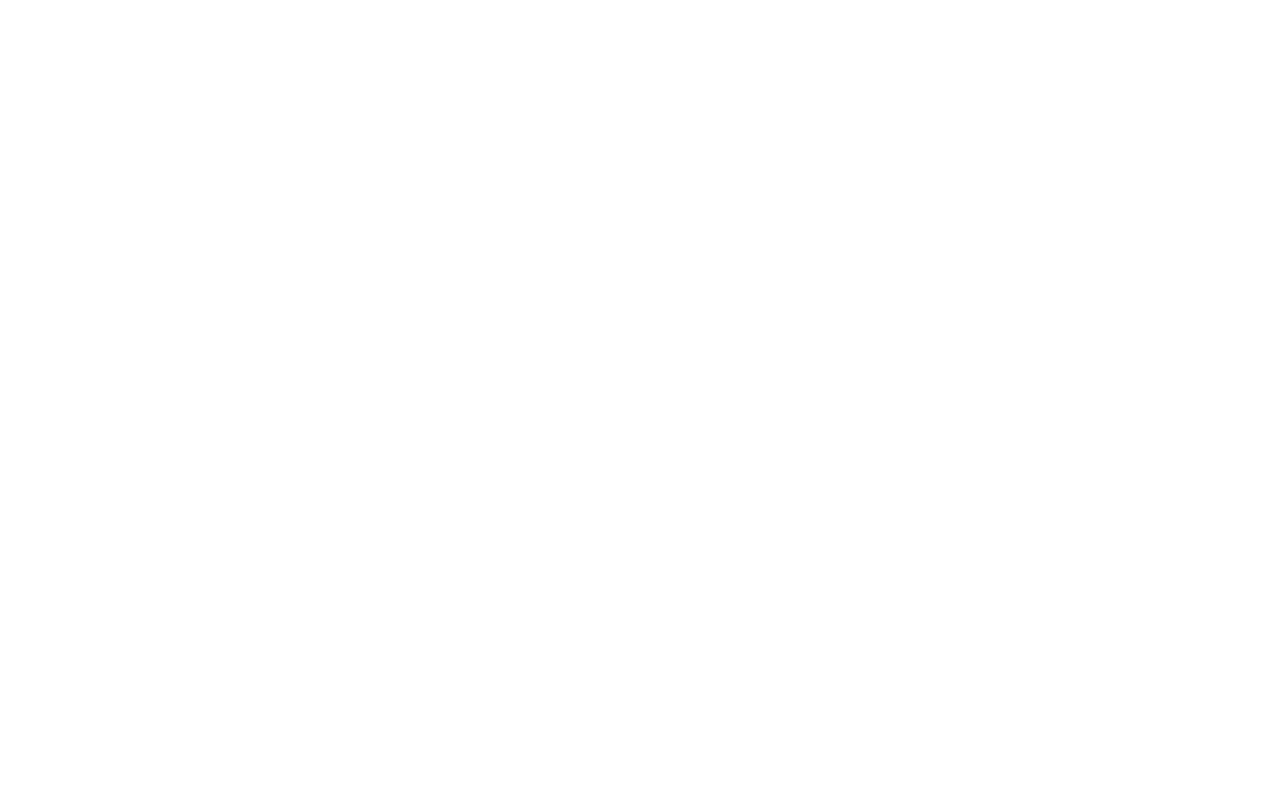
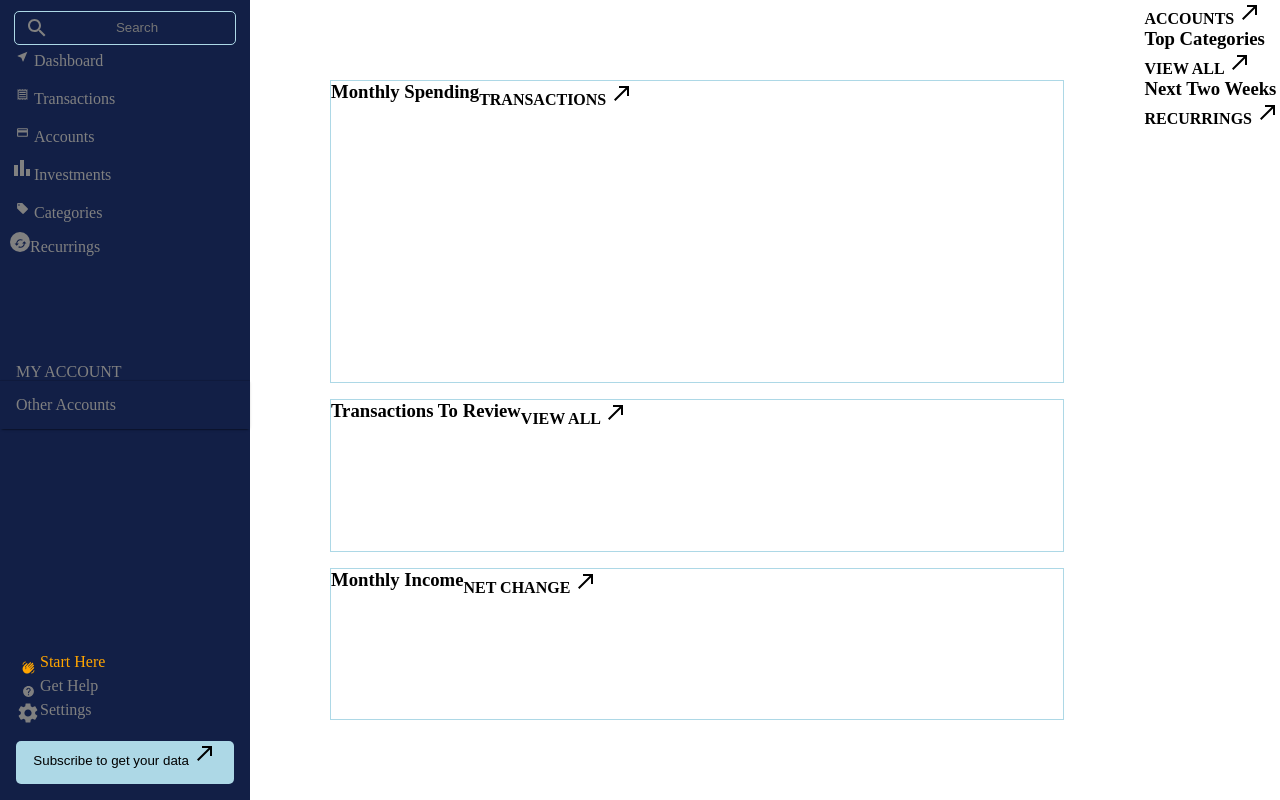
Before and after one commit to user-byte123/copilot, a React app: page /dashboard in a window 1280 px wide. Before the commit this address had no page. Built offline with nearby package versions, Linux system fonts and the light colour scheme.

Commit message:
started dashboard

```diff
--- a/client/App.jsx
+++ b/client/App.jsx
@@ -1,13 +1,15 @@
 import React from 'react';
 import { Routes, Route } from 'react-router-dom';
 import NavBar from './NavBar';
+import Dashboard from './Dashboard';
 
-function app() {
+function App() {
   return (
     <Routes>
       <Route path='/' element={<NavBar/>}/>
+      <Route path='/dashboard' element={<Dashboard/>}/>
     </Routes>
   )
 }
 
-export default app
+export default App;
--- /dev/null
+++ b/client/Dashboard.jsx
@@ -0,0 +1,42 @@
+import React from 'react'
+import NavBar from './NavBar'
+import CallMade from '@mui/icons-material/CallMade'
+import Icon from '@mui/material/Icon'
+import './css/Dashboard.css'
+
+function Dashboard() {
+  return (
+    <div id='dashboardContainer'>
+      <NavBar id='NavBar'/>
+      <div id='dashboardContainer1'>
+        <div id='monthlySpending'>
+          <h3>Monthly Spending</h3>
+          <h4>TRANSACTIONS <Icon><CallMade /></Icon></h4>
+        </div>
+        <div id='transactions'>
+          <h3>Transactions To Review</h3>
+          <h4>VIEW ALL <Icon><CallMade /></Icon></h4>
+        </div>
+        <div id='monthlyIncome'>
+          <h3 >Monthly Income</h3>
+          <h4>NET CHANGE <Icon><CallMade /></Icon></h4>
+        </div>
+      </div>
+      <div id='dashboardContainer2'>
+        <div>
+          <h4>ACCOUNTS <Icon> <CallMade /></Icon></h4>
+        </div>
+        <div>
+          <h3>Top Categories</h3>
+          <h4>VIEW ALL <Icon><CallMade /></Icon></h4>
+        </div>
+        <div>
+          <h3>Next Two Weeks</h3>
+          <h4>RECURRINGS <Icon><CallMade /></Icon></h4>
+        </div>
+      </div>
+    </div>
+  )
+}
+
+export default Dashboard
--- a/client/NavBar.jsx
+++ b/client/NavBar.jsx
@@ -1,6 +1,6 @@
 import React from 'react';
 import Box from '@mui/material/Box';
-import './navBar.css';
+import './css/navBar.css';
 import { Link } from 'react-router-dom';
 import NearMe from '@mui/icons-material/NearMe';
 import Transaction from '@mui/icons-material/ReceiptOutlined'
@@ -8,21 +8,43 @@
 import Accounts from '@mui/icons-material/BarChartOutlined'
 import Categories from '@mui/icons-material/LocalOfferRounded'
 import Recurrings from '@mui/icons-material/CachedOutlined'
+import Search from '@mui/icons-material/Search'
+import Circle from '@mui/icons-material/Circle'
+import WavingHand from '@mui/icons-material/WavingHand'
+import Help from '@mui/icons-material/Help'
+import Settings from '@mui/icons-material/Settings'
+import CallMade from '@mui/icons-material/CallMade'
+import Accordion from '@mui/material/Accordion'
+import AccordionSummary from '@mui/material/AccordionSummary'
+import AccordionDetails from '@mui/material/AccordionDetails'
 import Icon from '@mui/material/Icon';
 
 
 function NavBar() {
   return (
-    <Box style={{width:'250px'}}>
-      <div id='searchBar'><input type="text" placeholder='Search'/></div>
+    <Box id='NavBarBox' style={{width:'250px', height:'100vh', backgroundColor: '#121f46'}}>
+      <div id='searchBar'><div id='searchBarOutline'><Icon><Search style={{color: 'grey'}}/></Icon><input id='searchBarInput' type="text" placeholder='Search'/></div></div>
       <ul id='navBarList'>
-        <li class='navLi'><div><Link class='navLink'><Icon><NearMe style={{fontSize:'small'}}/></Icon>Dashboard</Link></div></li>
-        <li class='navLi'><div><Link class='navLink'><Icon><Transaction style={{fontSize:'small'}}/></Icon>Transactions</Link></div></li>
-        <li class='navLi'><div><Link class='navLink'><Icon><Payment style={{fontSize:'small'}}/></Icon>Accounts</Link></div></li>
-        <li class='navLi'><div><Link class='navLink'><Icon><Accounts/></Icon>Investments</Link></div></li>
-        <li class='navLi'><div><Link class='navLink'><Icon><Categories style={{fontSize:'small'}}/></Icon>Categories</Link></div></li>
-        <li class='navLi'><div><Link class='navLink'><Icon id='RecurringIconBg'><Recurrings style={{fontSize:'small', color: '#121f46'}}/></Icon>Recurrings</Link></div></li>
+        <li className='navLi'><div><Link className='navLink'><Icon><NearMe style={{fontSize:'small'}}/></Icon>Dashboard</Link></div></li>
+        <li className='navLi'><div><Link className='navLink'><Icon><Transaction style={{fontSize:'small'}}/></Icon>Transactions</Link></div></li>
+        <li className='navLi'><div><Link className='navLink'><Icon><Payment style={{fontSize:'small'}}/></Icon>Accounts</Link></div></li>
+        <li className='navLi'><div><Link className='navLink'><Icon><Accounts/></Icon>Investments</Link></div></li>
+        <li className='navLi'><div><Link className='navLink'><Icon><Categories style={{fontSize:'small'}}/></Icon>Categories</Link></div></li>
+        <li className='navLi'><div><Link className='navLink'><Icon id='RecurringIconBg'><Recurrings style={{fontSize:'small', color: '#121f46'}}/></Icon>Recurrings</Link></div></li>
       </ul>
+      <div id='divMyAccount' style={{color: 'grey'}}>
+        <div style={{paddingLeft: '1rem', paddingTop: '1rem'}}>MY ACCOUNT</div>
+        <Accordion id='accordian' style={{color: 'grey'}}>
+          <AccordionSummary style={{backgroundColor: '#121f46'}}>Other Accounts</AccordionSummary>
+          <AccordionDetails><div id='accordianDetailDiv'><Icon><Circle color='green' fontSize='small'/></Icon>Manual Account</div></AccordionDetails>
+        </Accordion>
+      </div>
+      <div className='settingDivContainer'>
+        <div className='settingDiv' style={{color: 'orange'}}><Icon><WavingHand style={{fontSize: 'small'}}/></Icon>Start Here</div>
+        <div className='settingDiv' style={{color: 'grey'}}><Icon><Help style={{fontSize:'small'}}/></Icon>Get Help</div>
+        <div className='settingDiv' style={{color: 'grey'}}><Icon><Settings /></Icon>Settings</div>
+      </div>
+        <button id='subscribeBtn'>Subscribe to get your data <Icon><CallMade /></Icon></button>
     </Box>
   )
 }
--- /dev/null
+++ b/client/css/Dashboard.css
@@ -0,0 +1,34 @@
+* {
+  margin: 0;
+}
+
+#dashboardContainer {
+  display: flex;
+}
+
+#dashboardContainer1 {
+  display: flex;
+  flex-direction: column;
+  padding: 5rem;
+  flex: 2;
+}
+
+#monthlySpending {
+  display: flex;
+  flex: 2;
+  border: 1px solid lightblue;
+  margin-bottom: 1rem;
+}
+
+#transactions {
+  display: flex;
+  flex:1;
+  border: 1px solid lightblue;
+  margin-bottom: 1rem;
+}
+
+#monthlyIncome {
+  display: flex;
+  flex: 1;
+  border: 1px solid lightblue;
+}
--- /dev/null
+++ b/client/css/navBar.css
@@ -0,0 +1,96 @@
+* {
+  margin: 0;
+  padding: 0;
+}
+
+body {
+  /* stops the page from scrolling */
+  overflow: hidden;
+}
+
+#NavBarBox {
+  display: flex;
+  flex-direction: column;
+}
+
+#navBarList {
+  list-style-type: none;
+  display: flex;
+  flex-direction: column;
+  flex: 1;
+}
+
+.navLi:hover {
+  cursor: pointer;
+}
+
+#searchBar {
+  height: 19.5px;
+  padding: 10px 5px 2px 5px;
+  background-color: #121f46;
+  display: flex;
+  justify-content: center;
+  align-items: center;
+}
+
+#searchBarOutline {
+  display: flex;
+  align-items: center;
+  justify-content: center;
+  border: 1px solid lightblue;
+  border-radius: 5px;
+  width: 220px;
+  height: 2rem;
+  margin-top: 1rem;
+}
+
+#searchBarInput {
+  background-color: transparent;
+  border: none;
+  text-align: center;
+  outline: none;
+}
+
+#navBarList, li {
+  padding: 5px;
+}
+
+.navLink {
+  text-decoration: none;
+  color: grey;
+}
+
+#RecurringIconBg {
+  background-color: grey;
+  border-radius: 50%;
+  justify-content: center;
+  align-items: center;
+  font-size: 20px;
+}
+
+#divMyAccount {
+  flex: 1
+}
+
+#accordian {
+  background-color: transparent;
+}
+
+#accordianDetailDiv {
+  display: flex;
+}
+
+.settingDiv {
+  display: flex;
+  align-items: bottom;
+  padding-left: 1rem;
+}
+
+#subscribeBtn {
+  background-color: lightblue;
+  border: none;
+  border-radius: 5px;
+  text-align: center;
+  padding: 0 1rem 1rem 1rem;
+  margin: 1rem;
+}
--- a/client/navBar.css
+++ /dev/null
@@ -1,52 +0,0 @@
-* {
-  margin: 0;
-  padding: 0;
-}
-
-body {
-  /* stops the page from scrolling */
-  overflow: hidden;
-}
-
-#navBarList {
-  list-style-type: none;
-  display: flex;
-  flex-direction: column;
-  height: 100vh;
-  width: 250px;
-  background-color: #121f46;
-  outline: 1px solid lightblue;
-  align-items: center;
-}
-
-.navLi:hover {
-  cursor: pointer;
-}
-
-#searchBar {
-  width: 250px;
-  height: 50px;
-  outline: 1px solid lightblue;
-  background-color: black;
-}
-
-#navBarList, li {
-  padding: 5px;
-}
-
-.navLink {
-  text-decoration: none;
-  color: grey;
-}
-
-.navLink, Icon {
-
-}
-
-#RecurringIconBg {
-  background-color: grey;
-  border-radius: 50%;
-  justify-content: center;
-  align-items: center;
-  font-size: 20px;
-}
--- a/index.html
+++ b/index.html
@@ -5,6 +5,7 @@
   <meta name="viewport" content="width=device-width, initial-scale=1.0">
   <title>Document</title>
 </head>
-<body id="root">
+<body>
+  <div id="root"></div>
 </body>
 </html>
```
